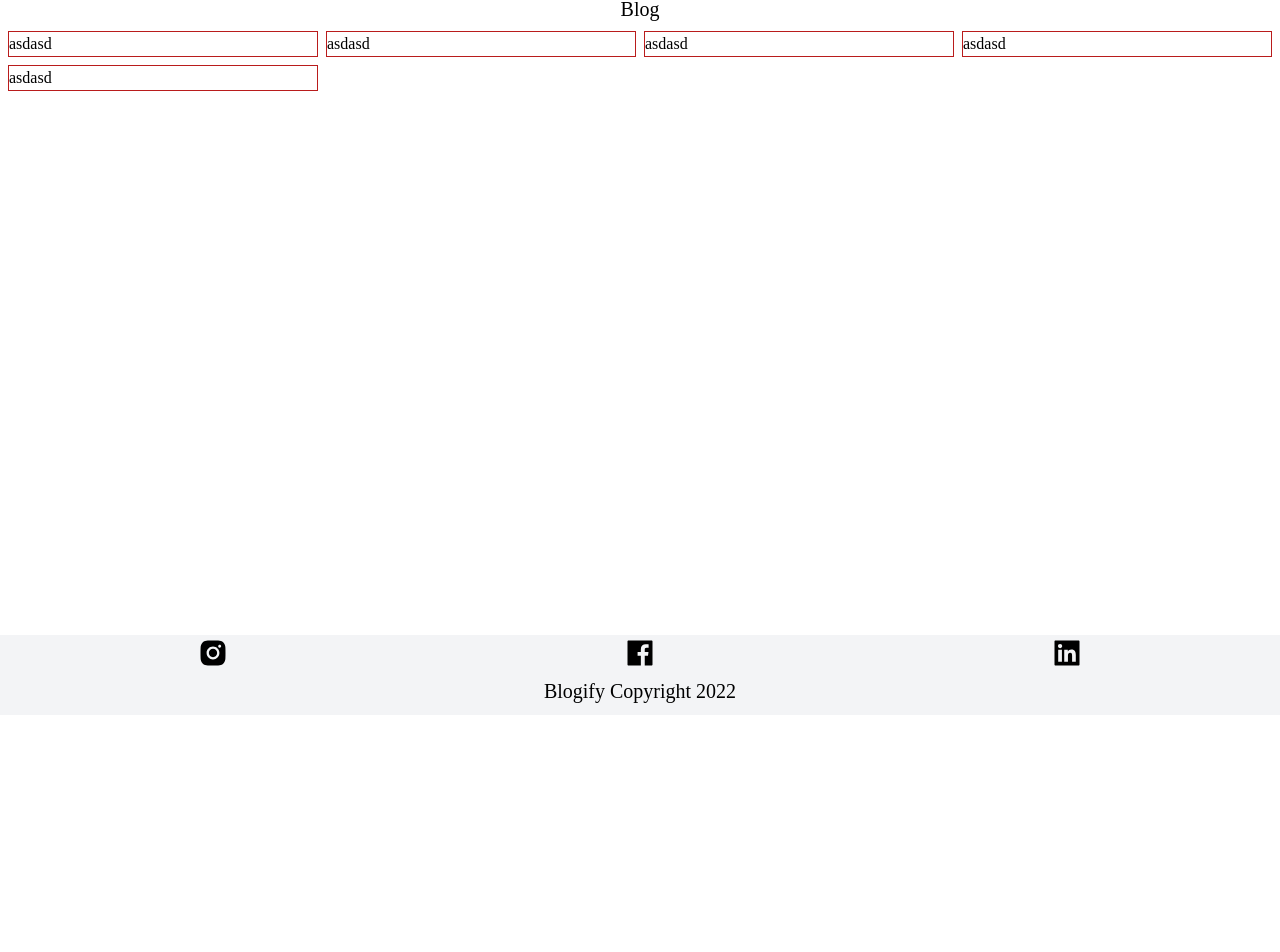
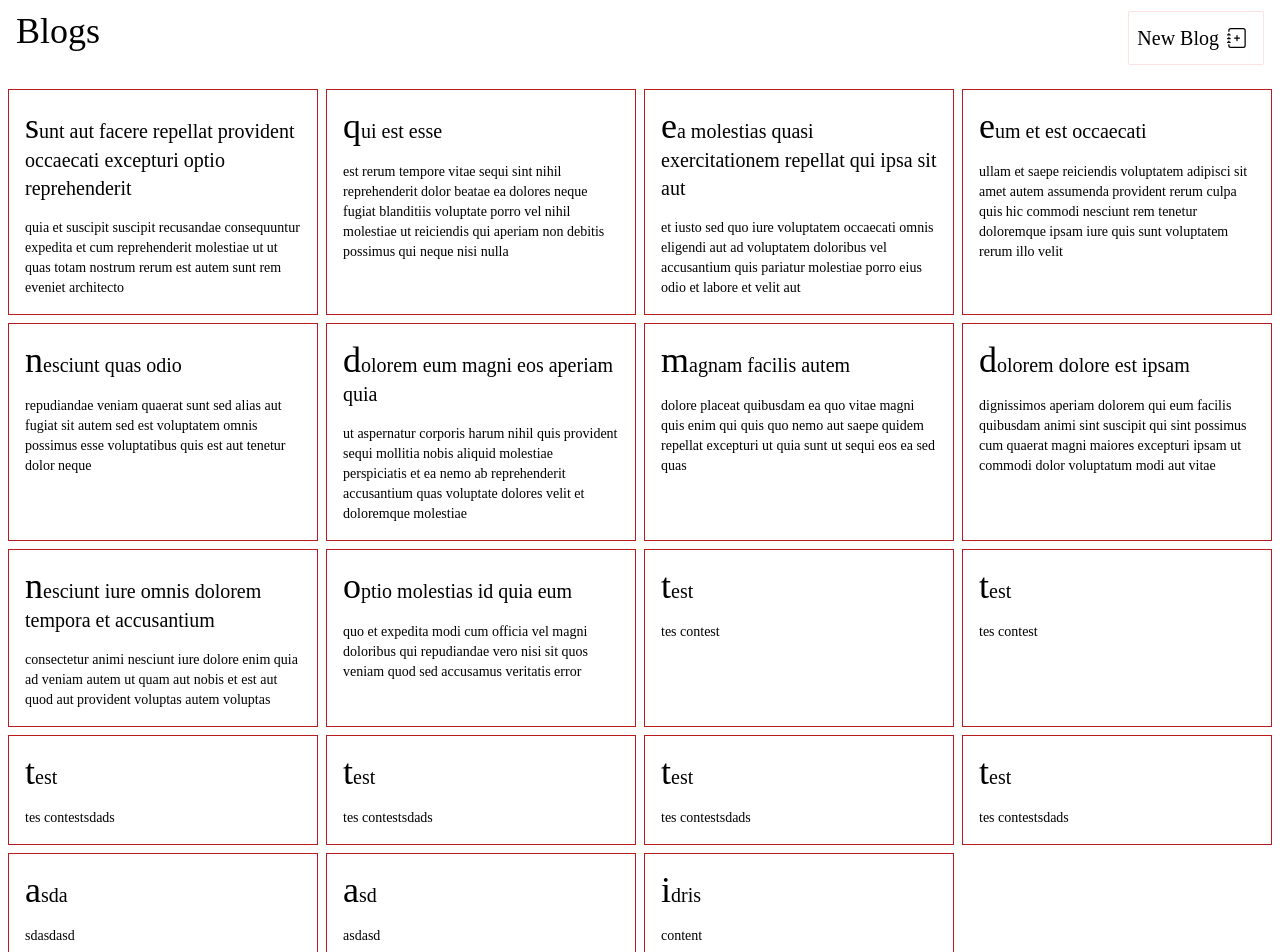
Before and after one commit to idrisay/blogify, a React (Create React App) app: page /blogs in a window 1280 px wide. Shown: the part 85-1037 px from the top of the page. Before the commit the page ends 800 px from the top, so only its background shows below. Built offline with nearby package versions, Linux system fonts and the light colour scheme; data requests are answered from the project's data file.

Commit message:
Co-authored-by: Lacivertsizim <Lacivertsizim@users.noreply.github.com> Co-authored-by: Erdem <erdem-ay@users.noreply.github.com>

```diff
--- a/db.json
+++ b/db.json
@@ -59,8 +59,77 @@
       "id": 10,
       "title": "optio molestias id quia eum",
       "body": "quo et expedita modi cum officia vel magni\ndoloribus qui repudiandae\nvero nisi sit\nquos veniam quod sed accusamus veritatis error"
+    },
+    {
+      "title": "test",
+      "body": "tes contest",
+      "userId": 1,
+      "id": 11
+    },
+    {
+      "title": "test",
+      "body": "tes contest",
+      "userId": 1,
+      "id": 12
+    },
+    {
+      "title": "test",
+      "body": "tes contestsdads",
+      "userId": 1,
+      "id": 13
+    },
+    {
+      "title": "test",
+      "body": "tes contestsdads",
+      "userId": 1,
+      "id": 14
+    },
+    {
+      "title": "test",
+      "body": "tes contestsdads",
+      "userId": 1,
+      "id": 15
+    },
+    {
+      "title": "test",
+      "body": "tes contestsdads",
+      "userId": 1,
+      "id": 16
+    },
+    {
+      "title": "asda",
+      "body": "sdasdasd",
+      "userId": 1,
+      "id": 17
+    },
+    {
+      "title": "asd",
+      "body": "asdasd",
+      "userId": 1,
+      "id": 18
+    },
+    {
+      "title": "idris",
+      "body": "content",
+      "userId": 1,
+      "id": 19
     }
   ],
-  "comments": [{ "id": 1, "body": "some comment", "postId": 1 }],
-  "profile": { "name": "typicode" }
+  "users": [
+    {
+      "id": 1,
+      "name": "Yusuf",
+      "lastname": "ay",
+      "password": "12345678"
+    },
+    {
+      "id": 2,
+      "name": "Erdem",
+      "lastname": "ay",
+      "password": "12345678"
+    }
+  ],
+  "profile": {
+    "name": "typicode"
+  }
 }
--- a/package.json
+++ b/package.json
@@ -37,5 +37,10 @@
       "last 1 firefox version",
       "last 1 safari version"
     ]
+  },
+  "devDependencies": {
+    "autoprefixer": "^10.4.13",
+    "postcss": "^8.4.19",
+    "tailwindcss": "^3.2.4"
   }
 }
--- /dev/null
+++ b/postcss.config.js
@@ -0,0 +1,6 @@
+module.exports = {
+  plugins: {
+    tailwindcss: {},
+    autoprefixer: {},
+  },
+}
--- a/public/index.html
+++ b/public/index.html
@@ -15,7 +15,6 @@
       user's mobile device or desktop. See https://developers.google.com/web/fundamentals/web-app-manifest/
     -->
     <link rel="manifest" href="%PUBLIC_URL%/manifest.json" />
-    <script src="https://cdn.tailwindcss.com"></script>
     <!--
       Notice the use of %PUBLIC_URL% in the tags above.
       It will be replaced with the URL of the `public` folder during the build.
--- a/src/Router.js
+++ b/src/Router.js
@@ -1,7 +1,7 @@
 import Blogs from "./pages/blog/Blog";
 import About from "./pages/about/About";
 import Home from "./pages/home/Home";
-import { createBrowserRouter, Route, Routes } from "react-router-dom";
+import { Route, Routes } from "react-router-dom";
 import NewBlog from "./pages/blog/NewBlog";
 import Login from "./pages/auth/Login";
 import Register from "./pages/auth/Register";
--- a/src/components/BlogCard.js
+++ b/src/components/BlogCard.js
@@ -1,9 +1,15 @@
 import React from 'react'
 
-const BlogCard = () => {
+const BlogCard = ({blog}) => {
+  console.log(blog)
   return (
-    <div className='border-[1px] border-red-700 w-full'>
-        asdasd
+    <div className='border-[1px] border-red-700 w-full p-4'>
+       <h2 className='text-xl first-letter:text-4xl'>{blog.title}</h2>
+       <div className='mt-4'>
+       <p className='text-sm'>
+        {blog.body}
+       </p>
+       </div>
     </div>
   )
 }
--- a/src/components/Footer.js
+++ b/src/components/Footer.js
@@ -8,7 +8,7 @@ import {
 const Footer = () => {
   const date = new Date();
   return (
-    <div className="bg-gray-100 min-h-[10vh] flex justify-center flex-col">
+    <div className="bg-gray-100 min-h-[10vh] flex justify-center flex-col p-4">
       <div className="flex justify-around">
         <div>
           <AiFillInstagram size={32} />
--- a/src/index.css
+++ b/src/index.css
@@ -14,3 +14,7 @@ code {
   font-family: source-code-pro, Menlo, Monaco, Consolas, 'Courier New',
     monospace;
 }
+
+@tailwind base;
+@tailwind components;
+@tailwind utilities;
--- a/src/pages/blog/Blog.js
+++ b/src/pages/blog/Blog.js
@@ -1,35 +1,43 @@
-import {useState, useEffect} from 'react'
-import BlogCard from '../../components/BlogCard';
+import { useState, useEffect } from "react";
+import { Link } from "react-router-dom";
+import BlogCard from "../../components/BlogCard";
+import { BsJournalPlus } from "react-icons/bs";
 
 let api_url = process.env.REACT_APP_API;
 
 const Blog = () => {
-  const [blogs, setBlogs] = useState([])
+  const [blogs, setBlogs] = useState([]);
 
   useEffect(() => {
-    getBlogs()
-  }, [])
+    getBlogs();
+  }, []);
 
   const getBlogs = () => {
-    fetch(`${api_url}blogs`).then((response) => response.json()).then((res) => {
-      setBlogs(res)
-    })
-  }
+    fetch(`${api_url}blogs`)
+      .then((response) => response.json())
+      .then((res) => {
+        setBlogs(res);
+      });
+  };
 
   return (
     <div>
-      <div className='text-center text-xl'>
-        <h1>Blog</h1>
+      <div className="text-center text-xl">
+        <div className="flex justify-between p-4">
+          <h1 className="text-4xl">Blogs</h1>
+          <Link to="/blogs/new-blog" className="flex items-center border-[1px] p-2 rounded-sm border-red-100 hover:bg-red-100">
+            New Blog
+            <BsJournalPlus className="m-2" />
+          </Link>
+        </div>
       </div>
-      <div className='grid lg:grid-cols-4 md:grid-cols-3 grid-col-1 gap-2 p-2'>
-        <BlogCard/>
-        <BlogCard/>
-        <BlogCard/>
-        <BlogCard/>
-        <BlogCard/>
+      <div className="grid lg:grid-cols-4 md:grid-cols-3 grid-col-1 gap-2 p-2">
+        {blogs.map((item) => (
+          <BlogCard key={item.id} blog={item} />
+        ))}
       </div>
     </div>
-  )
-}
+  );
+};
 
-export default Blog
+export default Blog;
--- a/src/pages/blog/NewBlog.js
+++ b/src/pages/blog/NewBlog.js
@@ -1,9 +1,55 @@
-import React from 'react'
+import React from "react";
+import { useState } from "react";
+import { useNavigate } from "react-router-dom";
 
 const NewBlog = () => {
+  const [title, setTitle] = useState();
+  const [content, setContent] = useState();
+  const [error, setError] = useState(false);
+  const navigate = useNavigate();
+
+  const handleAddBlog = () => {
+    const data = { title: title, body: content, userId: 1 };
+    fetch("http://localhost:3000/blogs", {
+      method: "POST",
+      headers: {
+        "Content-Type": "application/json",
+      },
+      body: JSON.stringify(data),
+    }).then((response) => {
+      if (response.ok) {
+        navigate("/blogs");
+      }
+    });
+  };
+
   return (
-    <div>NewBlog</div>
-  )
-}
+    <div className="m-4">
+      <h1 className="text-center text-2xl underline">New Blogs</h1>
+      <div className="flex flex-col w-full border-2 my-2">
+        <input
+          onChange={(e) => setTitle(e.target.value)}
+          className="m-2 border-[1px] p-2"
+          type="text"
+          placeholder="Title"
+        />
+        <textarea
+          onChange={(e) => setContent(e.target.value)}
+          rows={12}
+          className="m-2  border-[1px] p-2"
+          type="text"
+          placeholder="Content"
+          autoFocus
+        />
+      </div>
+      <button
+        className="bg-green-200 w-full text-grey-500 p-2 text-xl"
+        onClick={handleAddBlog}
+      >
+        Add
+      </button>
+    </div>
+  );
+};
 
-export default NewBlog
+export default NewBlog;
--- /dev/null
+++ b/tailwind.config.js
@@ -0,0 +1,10 @@
+/** @type {import('tailwindcss').Config} */
+module.exports = {
+  content: [
+    "./src/**/*.{js,jsx,ts,tsx}",
+  ],
+  theme: {
+    extend: {},
+  },
+  plugins: [],
+}
```
Also changed, not shown: 1 other file (tests, documents, lock files or other folders).
